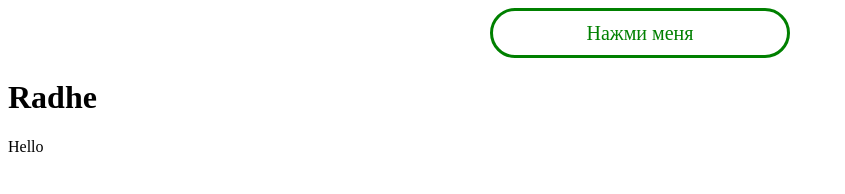
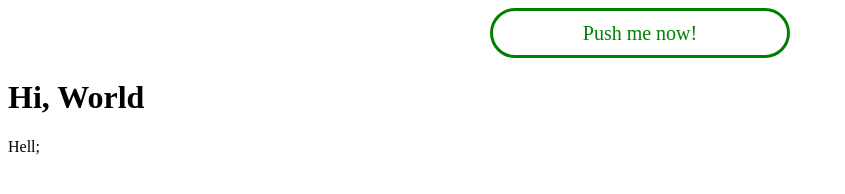
Before and after one commit to Valmiki-git/testc, a plain HTML site: page index.html in a window 1280 px wide. Shown: the whole page, without its empty margins (0-845 px from the left). Drawn offline with Linux system fonts and the light colour scheme.

Commit message:
mod index.html

```diff
--- a/index.html
+++ b/index.html
@@ -10,10 +10,10 @@
 <body>
 
 
-  <div class="box">Нажми меня</div>
+  <div class="box">Push me now!</div>
 
-  <h1>Radhe</h1>
-  <p>Hello</p>
+  <h1>Hi, World</h1>
+  <p>Hell;</p>
 
 </body>
 </html>
```
